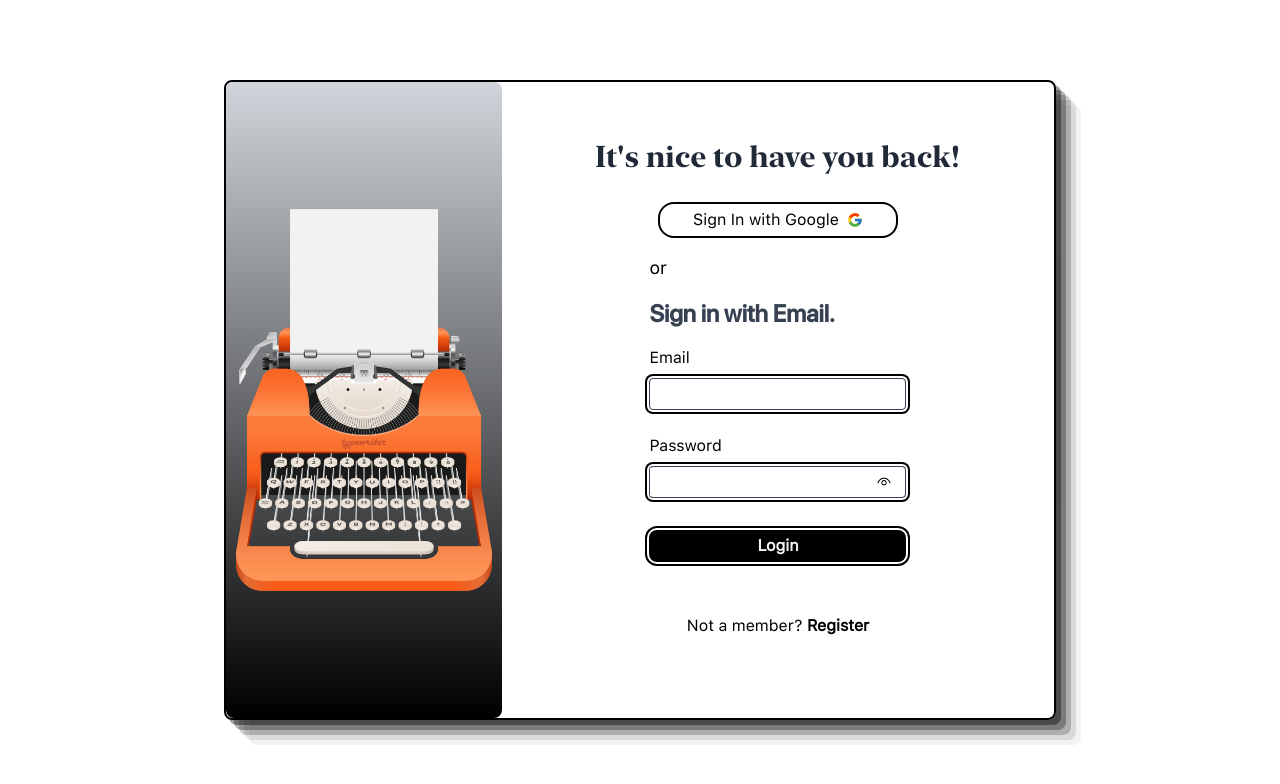
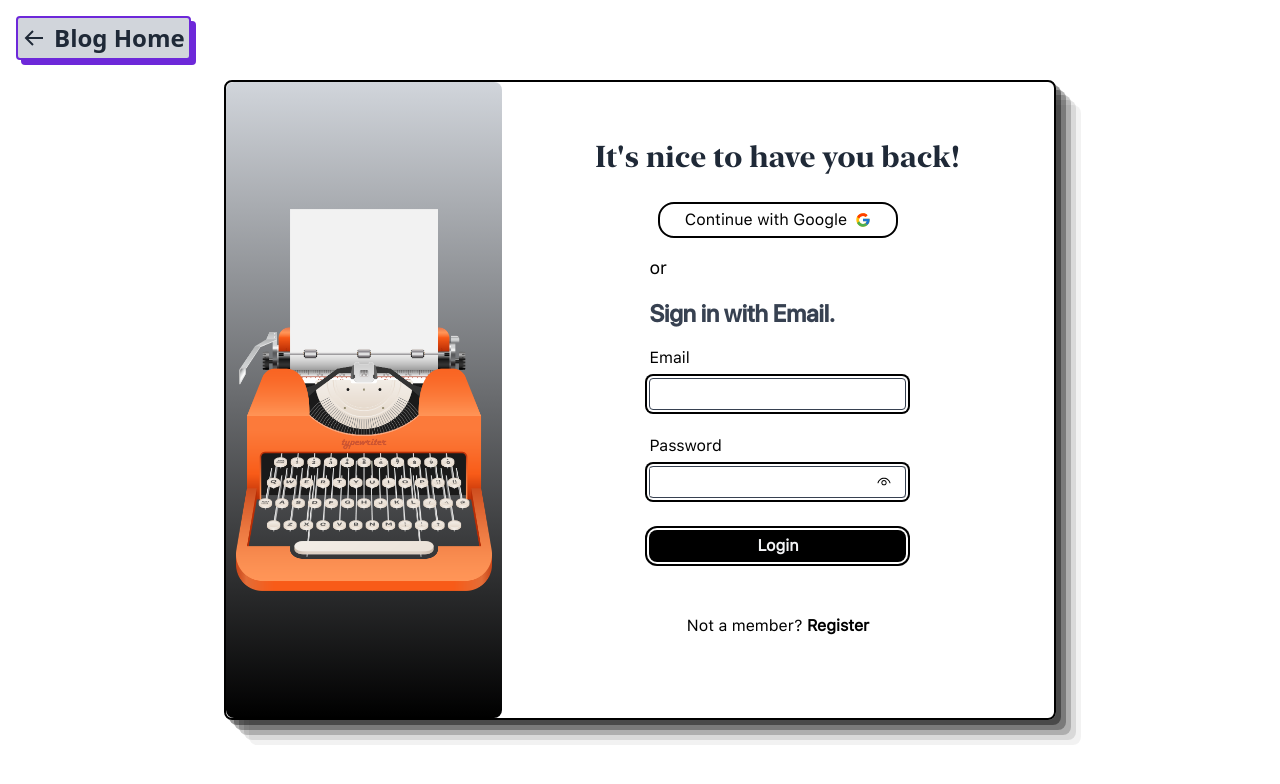
Before and after one commit to Boye95/theBlog, a React (Vite) app in the folder client/: page /login in a window 1280 px wide. Shown: the top 784 px of the page. Built offline with nearby package versions, Linux system fonts and the light colour scheme; no server answers.

Commit message:
added home link to login and register page

```diff
--- a/client/src/components/Header.jsx
+++ b/client/src/components/Header.jsx
@@ -114,7 +114,7 @@ export default function Header () {
           >
             Tags
           </NavLink>
-          {user && (
+          {/* {user && ( */}
             <NavLink
               to='/publish'
               className='navlink'
@@ -122,7 +122,7 @@ export default function Header () {
             >
               Publish
             </NavLink>
-          )}
+          {/* )} */}
           {user ? (
             <button onClick={signout} className='navlink'>
               Logout
@@ -273,7 +273,7 @@ export default function Header () {
           >
             Tags
           </NavLink>
-          {user && (
+          {/* {user && ( */}
             <NavLink
               to='/publish'
               className='navlinks'
@@ -282,7 +282,7 @@ export default function Header () {
             >
               Publish
             </NavLink>
-          )}
+          {/* )} */}
           {user ? (
             <button
               onClick={() => {
--- a/client/src/pages/Auth/Login.jsx
+++ b/client/src/pages/Auth/Login.jsx
@@ -2,6 +2,7 @@ import React from 'react'
 import { useState, useEffect } from 'react'
 import { Link } from 'react-router-dom'
 import { VscEye, VscEyeClosed } from 'react-icons/vsc'
+import { BiArrowBack } from 'react-icons/bi'
 import type from '../../assets/typewriter.png'
 import GoogleSignIn from './GoogleSignIn'
 import { Helmet } from 'react-helmet-async'
@@ -39,7 +40,7 @@ export default function Login () {
   }, [])
 
   return (
-    <div className='w-screen h-screen flex items-center justify-center sm:h-auto sm:w-full'>
+    <div className='w-screen h-screen flex flex-col items-center justify-center sm:h-auto sm:w-full'>
       <Helmet>
         <title>{`Login | theBlogX`}</title>
         <meta
@@ -48,10 +49,19 @@ export default function Login () {
         />
         <link rel='canonical' href={`/login`} />
       </Helmet>
+      <Link
+        to='/'
+        className='flex self-start absolute top-0 text-2xl font-bold text-gray-800 ml-4 mt-4 sm:text-2xl
+        items-center gap-2 bg-gray-300 rounded p-1 transition hover:bg-gray-100
+        border-2 border-violet-700 shadow-[5px_5px_0px_0px_rgba(109,40,217)]'
+      >
+        <BiArrowBack className='sm:text-2xl' />
+        <p className='sm:text-[13px] sm:hidden'>Blog Home</p>
+      </Link>
       <div
         className='flex w-[65%] h-[80%] rounded-lg xl:w-[70%] lg:w-[80%]
       shadow-[5px_5px_rgba(0,_0,_0,_0.4),_10px_10px_rgba(0,_0,_0,_0.3),_15px_15px_rgba(0,_0,_0,_0.2),_20px_20px_rgba(0,_0,_0,_0.1),_25px_25px_rgba(0,_0,_0,_0.05)]
-      sm:shadow-none border-2 border-black sm:border-none'
+      sm:shadow-none border-2 border-black sm:border-none sm:mt-5'
       >
         <div className='rounded-lg w-2/6 bg-gradient-to-b from-gray-300 to-black  flex justify-center items-center ham:hidden'>
           <img src={type} alt='' className='h-3/5 w-auto' />
@@ -66,7 +76,7 @@ export default function Login () {
             </h2>
             <div id='form-bodylogin' className='sm:mt-12'>
               <div className='font-sfprotr flex items-center justify-center mx-auto gap-2 py-1 w-60 border-2 border-black rounded-2xl hover:border-gray-400'>
-                <GoogleSignIn buttonText='Sign In with Google' />
+                <GoogleSignIn buttonText='Continue with Google' />
               </div>
               <p className='mx-4 my-4 font-sfprotr text-lg sm:text-center'>
                 or
--- a/client/src/pages/Auth/Register.jsx
+++ b/client/src/pages/Auth/Register.jsx
@@ -2,6 +2,7 @@ import React from 'react'
 import { useState, useEffect } from 'react'
 import { Link } from 'react-router-dom'
 import { VscEye, VscEyeClosed } from 'react-icons/vsc'
+import {BiArrowBack} from 'react-icons/bi'
 import typew from '../../assets/typewriter.png'
 import GoogleSignIn from './GoogleSignIn'
 import { Helmet } from 'react-helmet-async'
@@ -50,7 +51,7 @@ export default function Register () {
   }, [])
 
   return (
-    <div className='w-screen h-screen flex items-center justify-center sm:h-auto sm:w-full'>
+    <div className='w-screen h-screen flex flex-col items-center justify-center sm:h-auto sm:w-full'>
       <Helmet>
         <title>{`Register | theBlogX`}</title>
         <meta
@@ -59,10 +60,19 @@ export default function Register () {
         />
         <link rel='canonical' href={`/register`} />
       </Helmet>
+      <Link
+        to='/'
+        className='flex self-start absolute top-0 text-2xl font-bold text-gray-800 ml-4 mt-4 sm:text-2xl
+        items-center gap-2 bg-gray-300 rounded p-1 transition hover:bg-gray-100
+        border-2 border-violet-700 shadow-[5px_5px_0px_0px_rgba(109,40,217)]'
+      >
+        <BiArrowBack className='sm:text-2xl' />
+        <p className='sm:text-[13px] sm:hidden'>Blog Home</p>
+      </Link>
       <div
         className='flex w-[65%] h-[80%] rounded-lg xl:w-[70%] lg:w-[80%]
       shadow-[5px_5px_rgba(0,_0,_0,_0.4),_10px_10px_rgba(0,_0,_0,_0.3),_15px_15px_rgba(0,_0,_0,_0.2),_20px_20px_rgba(0,_0,_0,_0.1),_25px_25px_rgba(0,_0,_0,_0.05)]
-      sm:shadow-none border-2 border-black sm:border-none'
+      sm:shadow-none border-2 border-black sm:border-none sm:mt-5'
       >
         <div className='rounded-lg w-2/6 bg-gradient-to-b from-orange-300 to-orange-700 flex justify-center items-center ham:hidden'>
           <img src={typew} alt='' className='h-3/5 w-auto' />
@@ -77,7 +87,7 @@ export default function Register () {
             </h2>
             <div id='form-body' className='sm:mt-12'>
               <div className='font-sfprotr flex items-center justify-center mx-auto gap-2 py-1 w-60 border-2 border-black rounded-2xl hover:border-gray-400'>
-                <GoogleSignIn buttonText='Sign up with Google' />
+                <GoogleSignIn buttonText='Continue with Google' />
               </div>
               <p className='mx-4 my-4 font-sfprotr text-lg sm:text-center'>
                 or
```
